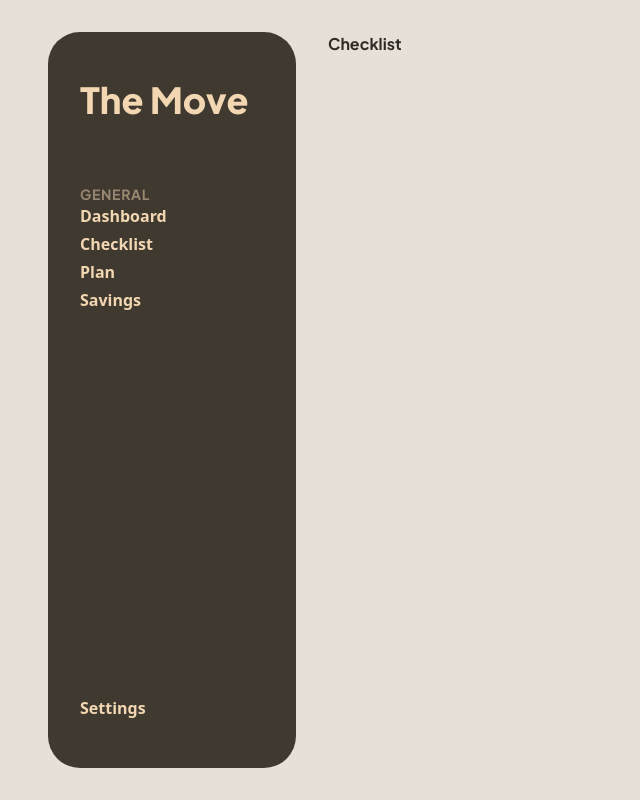
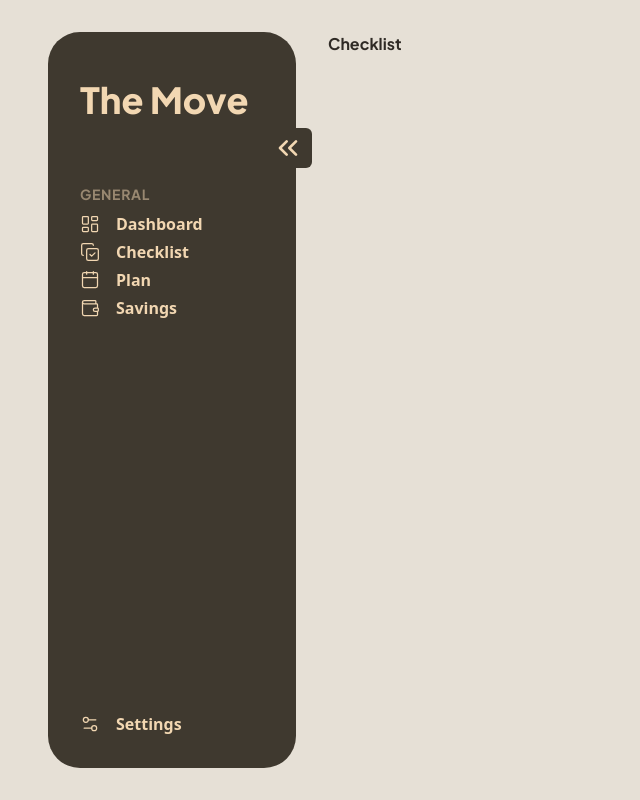
Before and after one commit to pradigwe/the-move, a Next.js app: page /checklist in a window 1280 px wide. Shown: the whole page, without its empty margins (0-640 px from the left). Built offline with nearby package versions, Linux system fonts and the light colour scheme.

Commit message:
implemented navigation compatibility for phone and tablet support and created toggle button for navigation menu

```diff
--- a/next.config.ts
+++ b/next.config.ts
@@ -3,6 +3,11 @@ import type { NextConfig } from "next";
 const nextConfig: NextConfig = {
   /* config options here */
   reactCompiler: true,
+  // DEVELOPMENT_ADDRESS: environment variable for development IP address
+  allowedDevOrigins: [
+    process.env.DEVELOPMENT_ADDRESS!,
+    process.env.PHONE_ADDRESS!,
+  ],
 };
 
 export default nextConfig;
--- a/package.json
+++ b/package.json
@@ -9,6 +9,7 @@
     "lint": "eslint"
   },
   "dependencies": {
+    "lucide-react": "^1.16.0",
     "next": "16.2.6",
     "next-themes": "^0.4.6",
     "react": "19.2.4",
--- a/src/app/layout.tsx
+++ b/src/app/layout.tsx
@@ -4,6 +4,9 @@ import Sidebar from "@/components/navigation/Sidebar";
 
 import { Plus_Jakarta_Sans, Inter } from "next/font/google";
 import ThemeProviders from "@/providers/ThemeProviders";
+import SidebarProvider from "@/providers/SidebarProvider";
+import Header from "@/components/navigation/Header";
+import SidebarFull from "@/components/navigation/SidebarFull";
 
 const plusJakartaSans = Plus_Jakarta_Sans({
   variable: "--font-plus-jakarta-sans",
@@ -34,10 +37,16 @@ export default function RootLayout({
       className={`${plusJakartaSans.variable} h-full antialiased`}
       suppressHydrationWarning
     >
-      <body className="min-h-full flex flex-row py-8 px-12">
+      <body className="min-h-full flex flex-col">
         <ThemeProviders>
-          <Sidebar />
-          {children}
+          <SidebarProvider>
+            <Header />
+            <SidebarFull />
+            <div className=" min-h-full flex flex-row py-8 px-12 ">
+              <Sidebar />
+              {children}
+            </div>
+          </SidebarProvider>
         </ThemeProviders>
       </body>
     </html>
--- /dev/null
+++ b/src/components/navigation/Header.tsx
@@ -0,0 +1,10 @@
+import SidebarToggle from "./SidebarToggle";
+
+export default function Header() {
+  return (
+    <div className="sm:hidden max-sm:bg-(--color-background-nav) text-(--color-text-nav) max-w-full min-w-64 p-4 m-4 rounded-md flex flex-row justify-between">
+      <h1 className="text-4xl">The Move</h1>
+      <SidebarToggle icon="menu" />
+    </div>
+  );
+}
--- /dev/null
+++ b/src/components/navigation/NavItem.tsx
@@ -0,0 +1,38 @@
+"use client";
+import { CircleDashed, LayoutDashboard, LucideProvider } from "lucide-react";
+import Link from "next/link";
+import { navIcons } from "@/data/navigation";
+
+type NavProps = {
+  name: string;
+  href: string;
+  useIcon?: boolean;
+  iconType?: "menu" | "toggle";
+  onClick?: () => void;
+};
+
+export default function NavItem({
+  name,
+  href,
+  useIcon = false,
+  iconType = "toggle",
+  onClick,
+}: NavProps) {
+  const matchedIcon = navIcons.find(
+    ({ label }) => label === name.toLowerCase(),
+  );
+  const IconComponent = matchedIcon?.icon;
+
+  return (
+    <Link
+      href={href}
+      className="flex flex-row gap-4 items-center font-semibold"
+      onClick={onClick}
+    >
+      <LucideProvider strokeWidth={1.5} size={iconType === "menu" ? 40 : 20}>
+        {useIcon && (IconComponent ? <IconComponent /> : <CircleDashed />)}
+      </LucideProvider>
+      <p>{name}</p>
+    </Link>
+  );
+}
--- a/src/components/navigation/Sidebar.tsx
+++ b/src/components/navigation/Sidebar.tsx
@@ -1,26 +1,37 @@
 "use client";
-import Link from "next/link";
+import useSidebar from "@/hooks/useSidebar";
+import NavItem from "./NavItem";
+import SidebarToggle from "./SidebarToggle";
 
 export default function Sidebar() {
+  const { sidebarIsOpen } = useSidebar();
+
   return (
-    <div className="bg-(--color-background-nav) text-(--color-text-nav) max-w-1/6 min-w-62 py-4 px-8 mr-8 rounded-4xl flex flex-col">
-      <h1 className="text-4xl text-(--color-text-nav) mt-8 mb-16">The Move</h1>
+    <div className="h-full flex flex-row  mr-8 relative">
+      <SidebarToggle className="hidden md:inline" />
+
+      <div
+        hidden={sidebarIsOpen}
+        className="max-sm:hidden bg-(--color-background-nav) text-(--color-text-nav) max-h-svh max-w-1/6 min-w-62 py-4 px-8 rounded-4xl flex flex-col"
+      >
+        <h1 className="text-4xl mt-8 mb-16">The Move</h1>
         <div className="flex flex-col flex-1">
-        <h2 className=" uppercase text-sm opacity-50 font-medium tracking-wider">
+          <h2 className=" uppercase text-sm opacity-50 font-medium tracking-wider mb-2">
             General
           </h2>
-        <nav className="flex flex-col flex-1 justify-between mb-8 font-semibold    ">
+          <nav className="flex flex-col flex-1 justify-between mb-4">
             <div className="flex-col flex gap-1 ">
-            <Link href="/">Dashboard</Link>
-            <Link href="/checklist">Checklist</Link>
-            <Link href="/plan">Plan</Link>
-            <Link href="/savings">Savings</Link>
+              <NavItem name={"Dashboard"} href={"/"} useIcon />
+              <NavItem name={"Checklist"} href={"/checklist"} useIcon />
+              <NavItem name={"Plan"} href={"/plan"} useIcon />
+              <NavItem name={"Savings"} href={"/savings"} useIcon />
             </div>
             <div className="">
-            <Link href="/settings">Settings</Link>
+              <NavItem name={"Settings"} href={"/settings"} useIcon />
             </div>
           </nav>
         </div>
       </div>
+    </div>
   );
 }
--- /dev/null
+++ b/src/components/navigation/SidebarFull.tsx
@@ -0,0 +1,62 @@
+"use client";
+
+import useSidebar from "@/hooks/useSidebar";
+import SidebarToggle from "./SidebarToggle";
+import NavItem from "./NavItem";
+
+export default function SidebarFull() {
+  const { sidebarIsOpen, toggleSidebar } = useSidebar();
+
+  return (
+    <div
+      hidden={!sidebarIsOpen}
+      className=" flex flex-col min-h-lvh min-w-dvw md:hidden py-8 px-4 bg-(--color-background-nav) absolute overscroll-none "
+    >
+      <SidebarToggle icon="menu" className="ml-auto pr-12" />
+      <div className="flex flex-col flex-1 mt-12 text-(--color-text-nav)">
+        <h2 className=" uppercase text-2xl opacity-50 font-medium tracking-wider mb-2">
+          General
+        </h2>
+        <nav className=" flex flex-col flex-1 justify-between mb-12 text-4xl ">
+          <div className="flex-col flex gap-4 ">
+            <NavItem
+              name={"Dashboard"}
+              href={"/"}
+              useIcon
+              onClick={toggleSidebar}
+              iconType="menu"
+            />
+            <NavItem
+              name={"Checklist"}
+              href={"/checklist"}
+              useIcon
+              onClick={toggleSidebar}
+              iconType="menu"
+            />
+            <NavItem
+              name={"Plan"}
+              href={"/plan"}
+              useIcon
+              onClick={toggleSidebar}
+              iconType="menu"
+            />
+            <NavItem
+              name={"Savings"}
+              href={"/savings"}
+              useIcon
+              onClick={toggleSidebar}
+              iconType="menu"
+            />
+          </div>
+          <NavItem
+            name={"Settings"}
+            href={"/settings"}
+            useIcon
+            onClick={toggleSidebar}
+            iconType="menu"
+          />
+        </nav>
+      </div>
+    </div>
+  );
+}
--- /dev/null
+++ b/src/components/navigation/SidebarToggle.tsx
@@ -0,0 +1,53 @@
+"use client";
+import {
+  ChevronsLeft,
+  ChevronsRight,
+  CircleX,
+  LucideProvider,
+  Menu,
+} from "lucide-react";
+
+import { useEffect } from "react";
+import useSidebar from "@/hooks/useSidebar";
+
+function SidebarIcon(toggled: boolean, type: "menu" | "toggle") {
+  if (toggled) {
+    return type === "menu" ? <Menu /> : <ChevronsRight />;
+  } else {
+    return type === "menu" ? <CircleX /> : <ChevronsLeft />;
+  }
+}
+
+export default function SidebarToggle({
+  className = "",
+  icon = "toggle",
+}: {
+  className?: string;
+  icon?: "menu" | "toggle";
+}) {
+  const { sidebarIsOpen, toggleSidebar } = useSidebar();
+  useEffect(() => {
+    console.log("side bar changed:", sidebarIsOpen);
+  }, [sidebarIsOpen]);
+
+  return (
+    <LucideProvider size={32}>
+      <button
+        className={`bg-(--color-background-nav) size-10 text-(--color-text-nav) md:absolute md:-right-4 md:top-24 md:rounded-r-md ${className}`}
+        onClick={toggleSidebar}
+      >
+        {icon === "menu" ? (
+          sidebarIsOpen ? (
+            <CircleX size={40} />
+          ) : (
+            <Menu />
+          )
+        ) : sidebarIsOpen ? (
+          <ChevronsRight />
+        ) : (
+          <ChevronsLeft />
+        )}
+      </button>
+    </LucideProvider>
+  );
+}
--- /dev/null
+++ b/src/data/navigation.ts
@@ -0,0 +1,30 @@
+import {
+  LayoutDashboard,
+  Settings2,
+  CopyCheck,
+  Calendar,
+  Wallet,
+} from "lucide-react";
+
+export const navIcons = [
+  {
+    label: "dashboard",
+    icon: LayoutDashboard,
+  },
+  {
+    label: "checklist",
+    icon: CopyCheck,
+  },
+  {
+    label: "plan",
+    icon: Calendar,
+  },
+  {
+    label: "savings",
+    icon: Wallet,
+  },
+  {
+    label: "settings",
+    icon: Settings2,
+  },
+];
--- /dev/null
+++ b/src/hooks/useSidebar.tsx
@@ -0,0 +1,12 @@
+import { SidebarContext } from "@/providers/SidebarProvider";
+import { useContext } from "react";
+
+export default function useSidebar() {
+  const context = useContext(SidebarContext);
+
+  // narrows down debugging to rule out context not being used
+  if (context == undefined) {
+    throw new Error("useSidebar must be inside of SidebarProvider");
+  }
+  return context;
+}
--- /dev/null
+++ b/src/providers/SidebarProvider.tsx
@@ -0,0 +1,35 @@
+"use client";
+import { createContext, PropsWithChildren, useState } from "react";
+
+// declare props to be used as one argument/object
+type SidebarProviderTypes = {
+  sidebarIsOpen: boolean;
+  toggleSidebar: () => void;
+};
+
+// define context to read and follow changes
+export const SidebarContext = createContext<SidebarProviderTypes | undefined>(
+  undefined,
+);
+
+export default function SidebarProvider({
+  children,
+}: {
+  children: React.ReactNode;
+}) {
+  const [sidebarIsOpen, setSidebarIsOpen] = useState<boolean>(false);
+
+  // if sidebar is currently open, then it is toggled to close; and vice versa
+  const toggleSidebar = () => {
+    const newSidebarState = sidebarIsOpen ? false : true;
+    setSidebarIsOpen(newSidebarState);
+    console.log("Sidebar has been toggled:", sidebarIsOpen);
+  };
+
+  return (
+    // context value allows for variables to be updated
+    <SidebarContext value={{ sidebarIsOpen, toggleSidebar }}>
+      {children}
+    </SidebarContext>
+  );
+}
```
Also changed, not shown: 1 other file (tests, documents, lock files or other folders). Lines whose indentation alone changed are shown as unchanged.
